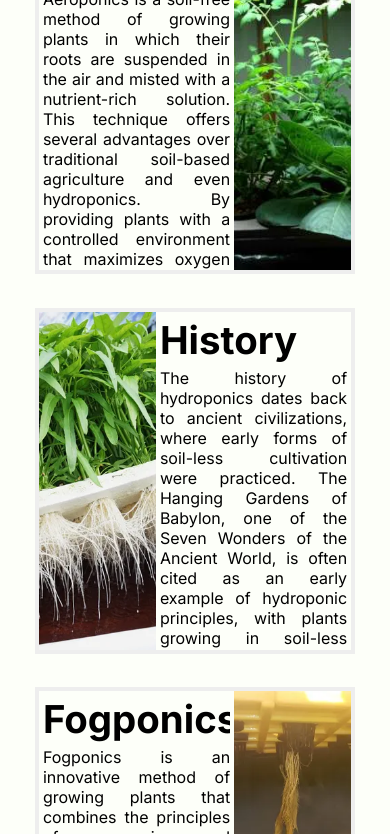
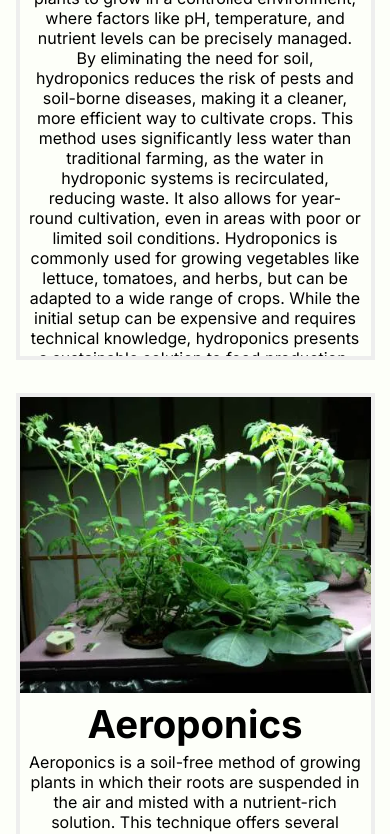
Before and after one commit to ArcticSnowyFox/ToNederlandWeGo, a plain HTML site: page layout_test.html in a window 390 px wide. Shown: the part 552-1386 px from the top of the page. Drawn offline with Linux system fonts and the light colour scheme.

Commit message:
mobile responsiveness

```diff
--- a/layout_test.css
+++ b/layout_test.css
@@ -168,3 +168,51 @@ body {
 .textRight {
     text-align: right;
 }
+
+@media screen and (max-width: 800px) {
+    .article {
+        flex-flow: column nowrap;
+        justify-content: center;
+        align-items: center;
+        width: 90dvw;
+        height: fit-content;
+    }
+
+    .textDiv{
+        text-align: center;
+        height: fit-content;
+        padding: 1dvh;
+    }
+
+    .o{
+        text-align: center;
+        margin: 0;
+        padding: 0;
+    }
+
+    .articleText{
+        text-align: center;
+        margin: 0;
+        padding: 0;
+        margin-top: 0.6dvh;
+    }
+
+    .imgRight {
+        order: 0;
+    }
+
+    .imgContainer {
+        background-color: red;
+        width: 100%;
+        max-width: 100%;
+        max-height: 35dvh;
+    }
+
+    .aticleImage {
+        max-width: 100%;
+        background-color: blue;
+        width: 100%;
+        height: 100%;
+        object-fit:cover;
+    }
+}
```
